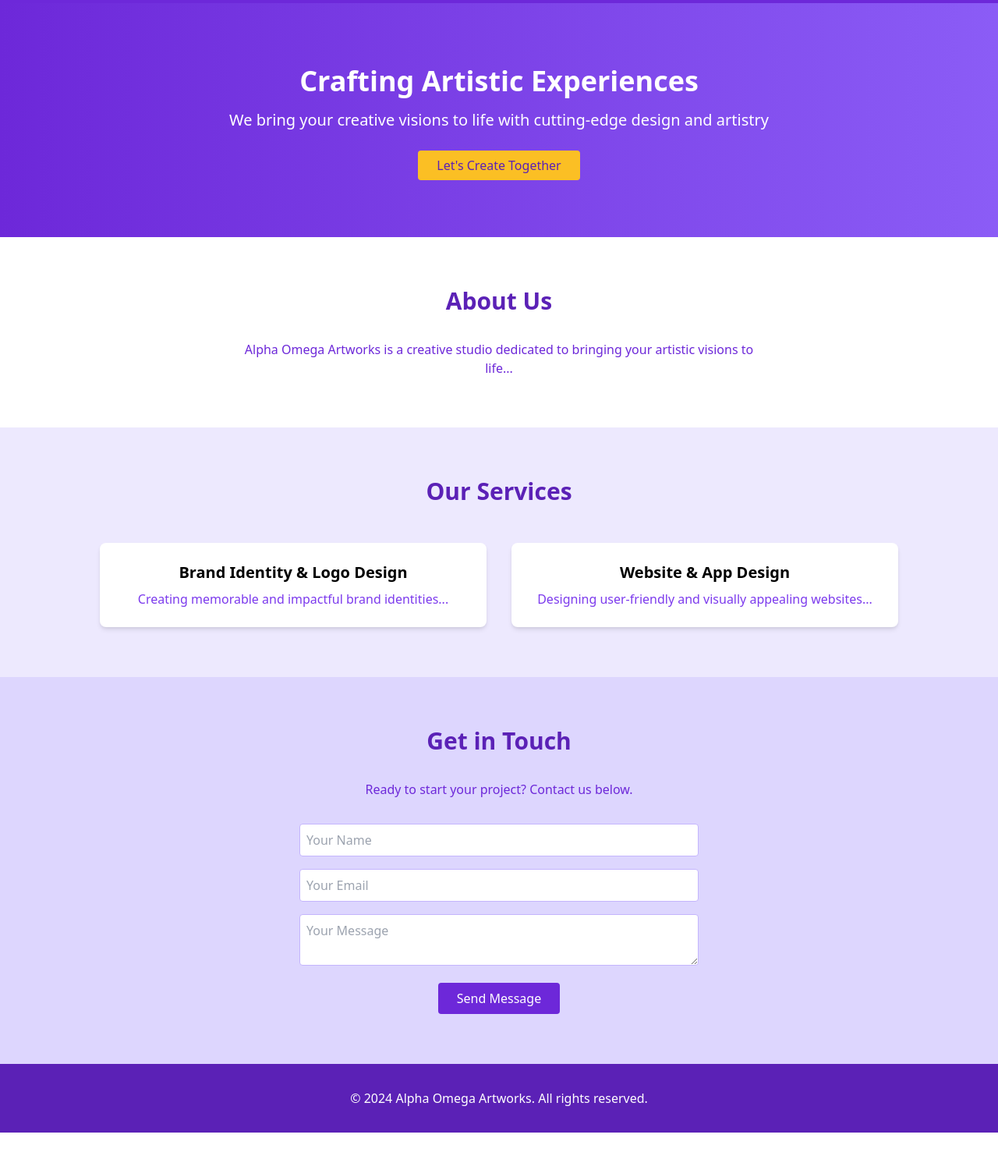
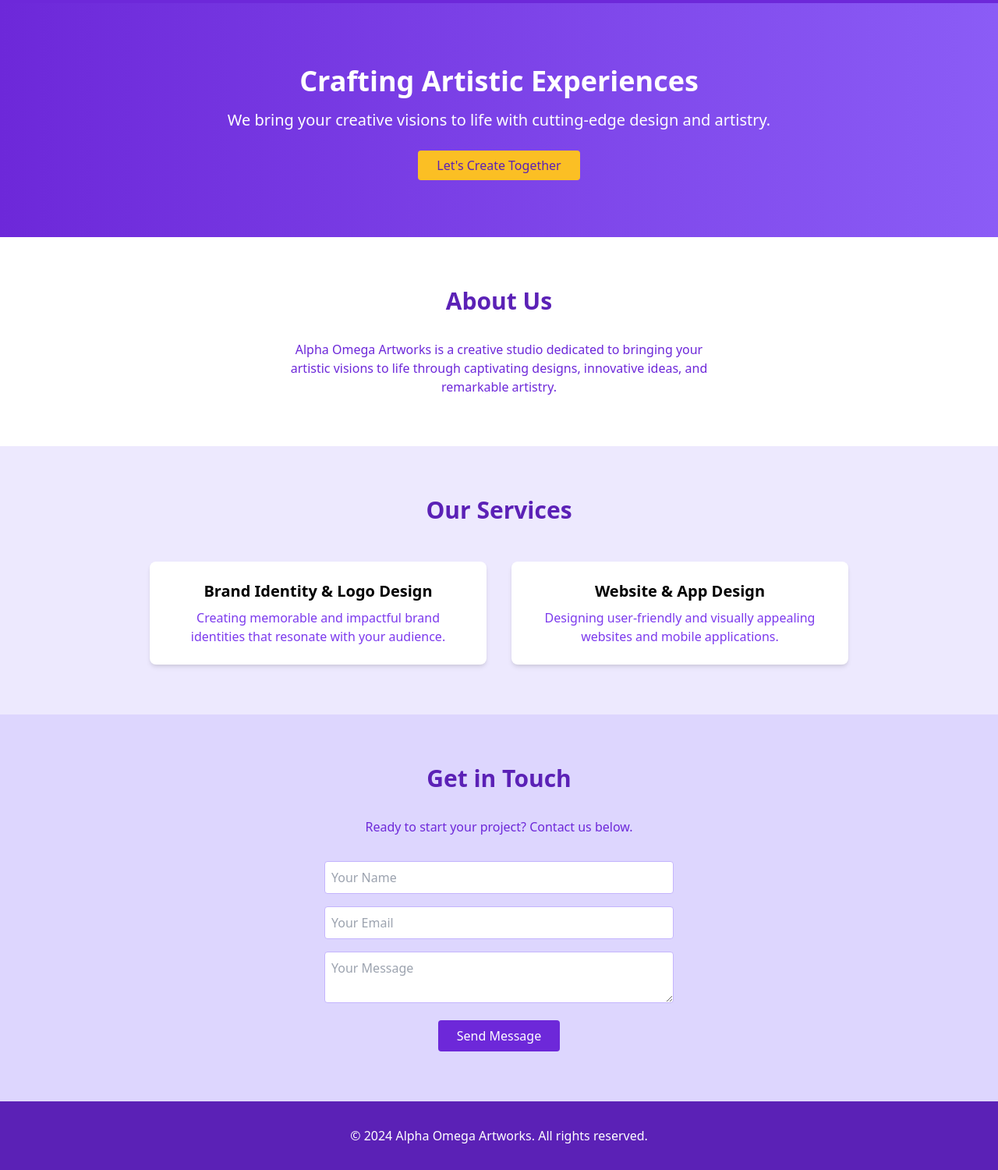
Before and after one commit to rich1ebytes/alphaomegaweb, a plain HTML site: page index.html in a window 1280 px wide. Shown: the part 76-1576 px from the top of the page at 78% size. Before the commit the page ends 1528 px from the top, so only its background shows below. Drawn offline with nearby package versions, Linux system fonts and the light colour scheme.

Commit message:
Update index.html

```diff
--- a/index.html
+++ b/index.html
@@ -8,14 +8,15 @@
     <script defer src="scripts.js"></script>
   </head>
   <body class="bg-gradient-to-b from-purple-50 to-white">
+    <!-- Header -->
     <header class="bg-purple-700 text-white py-4 sticky top-0 z-10">
       <div class="container mx-auto px-4 flex justify-between items-center">
         <div class="flex items-center">
-          <img src="alphomegalogo.jpeg" alt="Alpha Omega Artworks Logo" class="w-12 h-12 mr-2" />
-          <h1 class="text-2xl font-bold">Alpha Omega Artworks</h1>
+          <img src="alphomegalogo.jpeg" alt="Alpha Omega Artworks Logo" class="w-10 h-10 md:w-12 md:h-12 mr-2" />
+          <h1 class="text-lg md:text-2xl font-bold">Alpha Omega Artworks</h1>
         </div>
         <nav>
-          <ul class="flex space-x-6">
+          <ul class="flex space-x-4 md:space-x-6">
             <li><a href="#home" class="hover:text-yellow-300">Home</a></li>
             <li><a href="#about" class="hover:text-yellow-300">About Us</a></li>
             <li><a href="#services" class="hover:text-yellow-300">Services</a></li>
@@ -25,35 +26,46 @@
       </div>
     </header>
 
-    <section id="home" class="py-20 bg-gradient-to-r from-purple-700 to-purple-500 text-white text-center">
-      <h2 class="text-4xl font-bold mb-4">Crafting Artistic Experiences</h2>
-      <p class="mb-8 text-xl">We bring your creative visions to life with cutting-edge design and artistry</p>
-      <a href="#contact" class="bg-yellow-400 text-purple-800 py-2 px-6 rounded hover:bg-yellow-300">Let's Create Together</a>
+    <!-- Home Section -->
+    <section id="home" class="py-16 md:py-20 bg-gradient-to-r from-purple-700 to-purple-500 text-white text-center">
+      <div class="container mx-auto px-4">
+        <h2 class="text-3xl md:text-4xl font-bold mb-4">Crafting Artistic Experiences</h2>
+        <p class="mb-6 md:mb-8 text-lg md:text-xl">We bring your creative visions to life with cutting-edge design and artistry.</p>
+        <a href="#contact" class="bg-yellow-400 text-purple-800 py-2 px-4 md:px-6 rounded hover:bg-yellow-300">Let's Create Together</a>
+      </div>
     </section>
 
-    <section id="about" class="py-16 bg-white text-center">
-      <h2 class="text-3xl font-bold mb-8 text-purple-800">About Us</h2>
-      <p class="text-purple-700 max-w-2xl mx-auto">Alpha Omega Artworks is a creative studio dedicated to bringing your artistic visions to life...</p>
+    <!-- About Us Section -->
+    <section id="about" class="py-12 md:py-16 bg-white text-center">
+      <div class="container mx-auto px-4">
+        <h2 class="text-2xl md:text-3xl font-bold mb-4 md:mb-8 text-purple-800">About Us</h2>
+        <p class="text-purple-700 max-w-xl mx-auto">Alpha Omega Artworks is a creative studio dedicated to bringing your artistic visions to life through captivating designs, innovative ideas, and remarkable artistry.</p>
+      </div>
     </section>
 
-    <section id="services" class="py-16 bg-purple-100 text-center">
-      <h2 class="text-3xl font-bold mb-12 text-purple-800">Our Services</h2>
-      <div class="grid grid-cols-1 md:grid-cols-2 gap-8 max-w-5xl mx-auto">
-        <div class="bg-white p-6 rounded-lg shadow-md">
-          <h3 class="text-xl font-bold mb-2">Brand Identity & Logo Design</h3>
-          <p class="text-purple-600">Creating memorable and impactful brand identities...</p>
+    <!-- Services Section -->
+    <section id="services" class="py-12 md:py-16 bg-purple-100 text-center">
+      <div class="container mx-auto px-4">
+        <h2 class="text-2xl md:text-3xl font-bold mb-6 md:mb-12 text-purple-800">Our Services</h2>
+        <div class="grid grid-cols-1 md:grid-cols-2 gap-8 max-w-4xl mx-auto">
+          <div class="bg-white p-4 md:p-6 rounded-lg shadow-md">
+            <h3 class="text-lg md:text-xl font-bold mb-2">Brand Identity & Logo Design</h3>
+            <p class="text-purple-600">Creating memorable and impactful brand identities that resonate with your audience.</p>
           </div>
-        <div class="bg-white p-6 rounded-lg shadow-md">
-          <h3 class="text-xl font-bold mb-2">Website & App Design</h3>
-          <p class="text-purple-600">Designing user-friendly and visually appealing websites...</p>
+          <div class="bg-white p-4 md:p-6 rounded-lg shadow-md">
+            <h3 class="text-lg md:text-xl font-bold mb-2">Website & App Design</h3>
+            <p class="text-purple-600">Designing user-friendly and visually appealing websites and mobile applications.</p>
+          </div>
         </div>
       </div>
     </section>
 
-    <section id="contact" class="py-16 bg-purple-200 text-center">
-      <h2 class="text-3xl font-bold mb-8 text-purple-800">Get in Touch</h2>
-      <p class="mb-8 text-purple-700">Ready to start your project? Contact us below.</p>
-      <form id="contact-form" class="max-w-lg mx-auto">
+    <!-- Contact Section -->
+    <section id="contact" class="py-12 md:py-16 bg-purple-200 text-center">
+      <div class="container mx-auto px-4">
+        <h2 class="text-2xl md:text-3xl font-bold mb-4 md:mb-8 text-purple-800">Get in Touch</h2>
+        <p class="mb-6 md:mb-8 text-purple-700">Ready to start your project? Contact us below.</p>
+        <form id="contact-form" class="max-w-md mx-auto">
           <div class="mb-4">
             <input type="text" id="name" placeholder="Your Name" class="w-full p-2 rounded border border-purple-300" required />
           </div>
@@ -63,11 +75,13 @@
           <div class="mb-4">
             <textarea id="message" placeholder="Your Message" class="w-full p-2 rounded border border-purple-300" required></textarea>
           </div>
-        <button type="submit" class="bg-purple-700 text-white py-2 px-6 rounded">Send Message</button>
+          <button type="submit" class="bg-purple-700 text-white py-2 px-6 rounded hover:bg-purple-600">Send Message</button>
         </form>
+      </div>
     </section>
 
-    <footer class="bg-purple-800 text-white py-8 text-center">
+    <!-- Footer -->
+    <footer class="bg-purple-800 text-white py-6 md:py-8 text-center">
       <p>&copy; 2024 Alpha Omega Artworks. All rights reserved.</p>
     </footer>
   </body>
```
Lines whose indentation alone changed are shown as unchanged.
